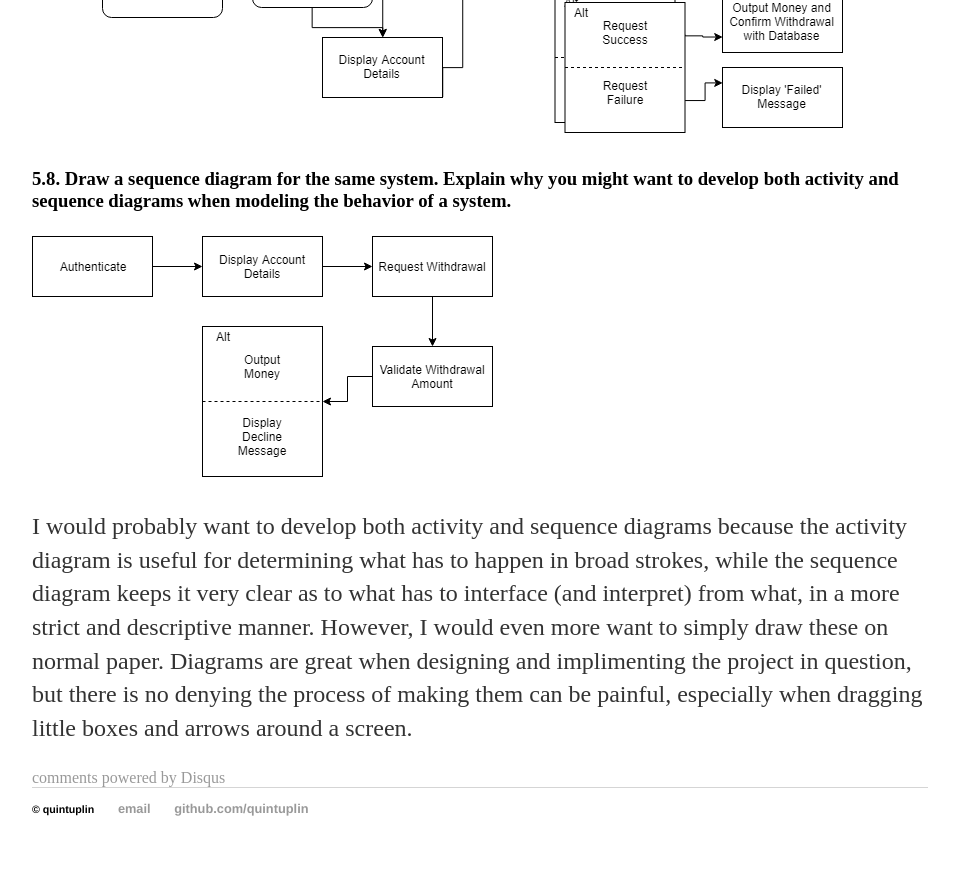
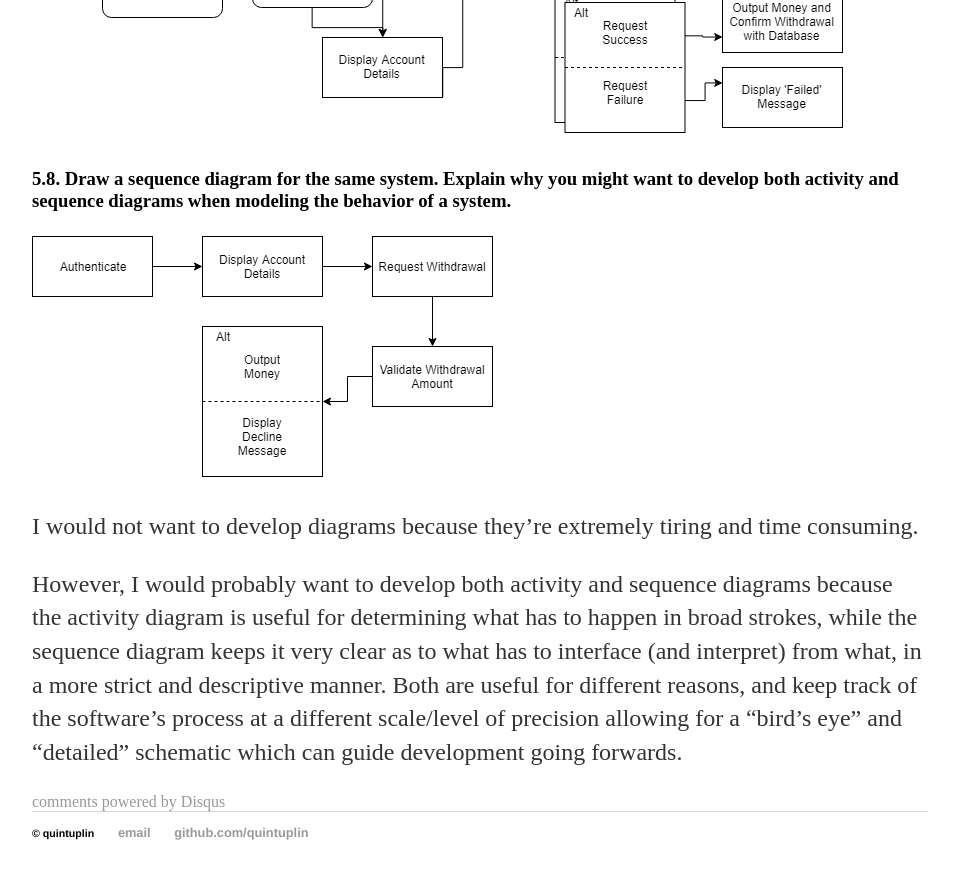
Before and after one commit to Quintuplin/quintuplin.github.io, a Jekyll site: the page built from _posts/2019-09-12-Chapter-5.md, in a window 1280 px wide and 900 px high, scrolled down 2942 px. Shown: the top 879 px of the window, without its empty margins (160-1113 px from the left). Built offline with Jekyll 4.4.1, drawn with Linux system fonts in a browser that asks for light colours; comment, search, counter and statistics services are not loaded.

Commit message:
Update 2019-09-12-Chapter-5.md

```diff
--- a/_posts/2019-09-12-Chapter-5.md
+++ b/_posts/2019-09-12-Chapter-5.md
@@ -20,4 +20,6 @@ date: 2019-09-12
 
 ![5-8]({{ site.url }}/assets/2019-09-12-5-8.png)
 
-I would probably want to develop both activity and sequence diagrams because the activity diagram is useful for determining what has to happen in broad strokes, while the sequence diagram keeps it very clear as to what has to interface (and interpret) from what, in a more strict and descriptive manner. However, I would even more want to simply draw these on normal paper. Diagrams are great when designing and implimenting the project in question, but there is no denying the process of making them can be painful, especially when dragging little boxes and arrows around a screen.
+I would not want to develop diagrams because they're extremely tiring and time consuming.
+
+However, I would probably want to develop both activity and sequence diagrams because the activity diagram is useful for determining what has to happen in broad strokes, while the sequence diagram keeps it very clear as to what has to interface (and interpret) from what, in a more strict and descriptive manner. Both are useful for different reasons, and keep track of the software's process at a different scale/level of precision allowing for a "bird's eye" and "detailed" schematic which can guide development going forwards.
```
